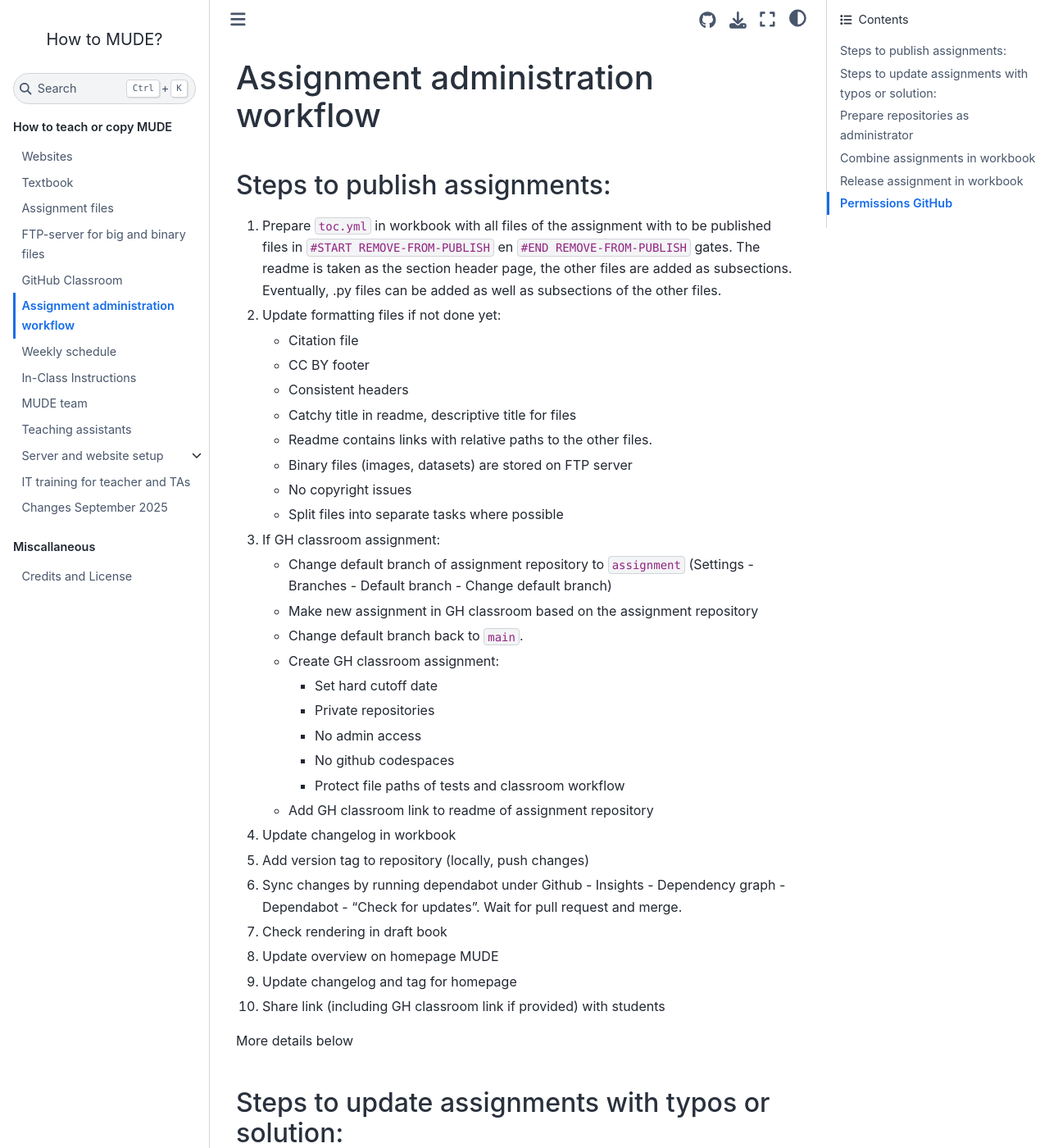
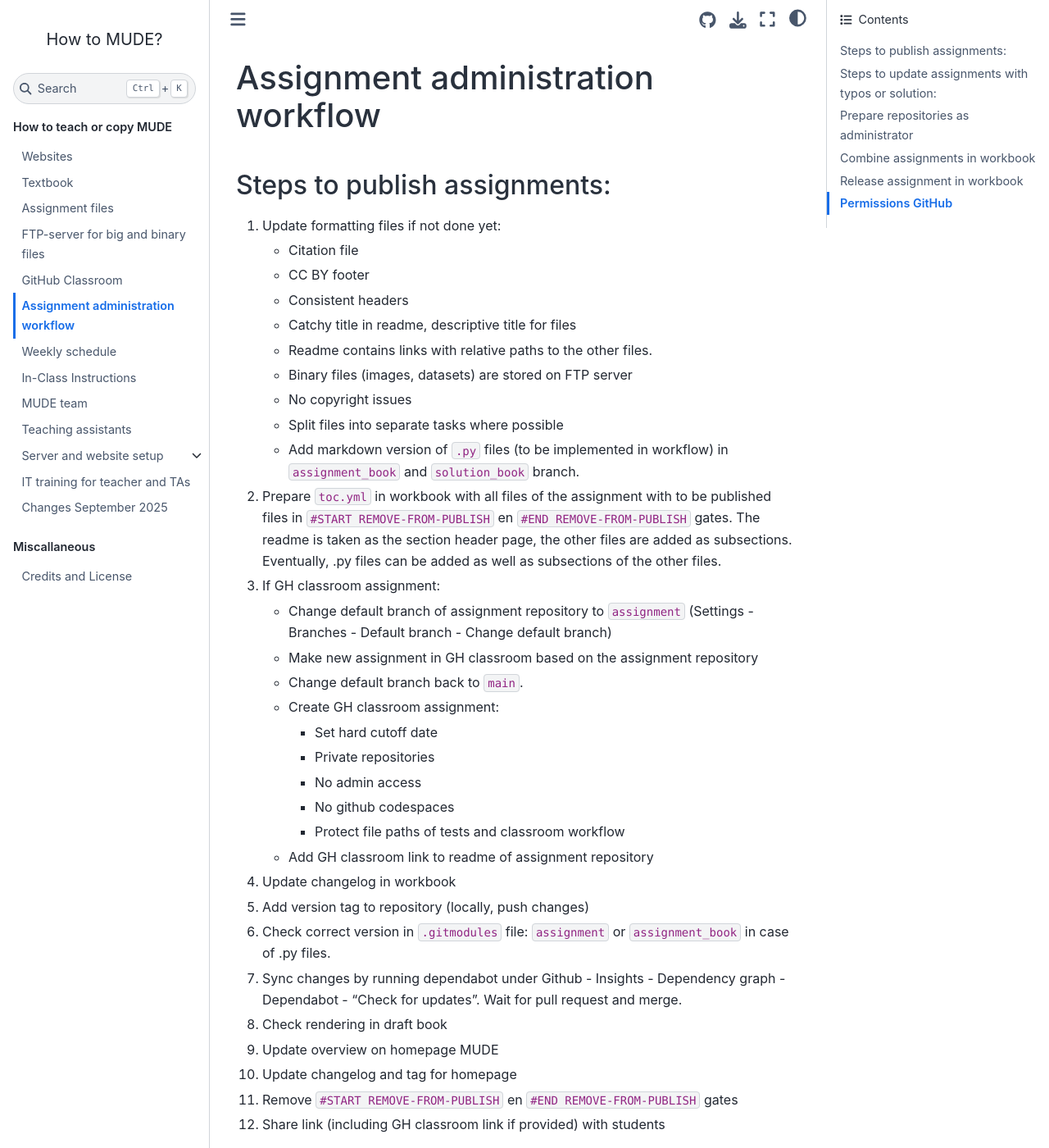
Before and after one commit to TUDelft-MUDE/teacher, a Jupyter Book: the page built from book/assignment_workflow.md, in a window 1280 px wide and 1400 px high. Shown: the whole window at 82% size. Built offline with Jupyter Book 1.0.4 settings and Sphinx 7.4.7 and the Sphinx Book theme 1.1.4, drawn with Linux system fonts in a browser that asks for light colours; comment, search, counter and statistics services are not loaded; some of the changed text lies outside the part shown.

Commit message:
Revise assignment workflow steps and formatting
Reorganize and clarify steps for assignment administration workflow.

```diff
--- a/book/assignment_workflow.md
+++ b/book/assignment_workflow.md
@@ -11,6 +11,10 @@
     - Binary files (images, datasets) are stored on FTP server
     - No copyright issues
     - Split files into separate tasks where possible
+    - Add markdown version of `.py` files (to be implemented in workflow) in `assignment_book` and `solution_book` branch.
+
+2. Prepare `toc.yml` in workbook with all files of the assignment with to be published files in `#START REMOVE-FROM-PUBLISH` en `#END REMOVE-FROM-PUBLISH` gates. The readme is taken as the section header page, the other files are added as subsections. Eventually, .py files can be added as well as subsections of the other files.
+
 3. If GH classroom assignment:
 
     - Change default branch of assignment repository to `assignment` (Settings - Branches - Default branch - Change default branch)
@@ -26,28 +30,31 @@
 
 4. Update changelog in workbook
 5. Add version tag to repository (locally, push changes)
-6. Sync changes by running dependabot under Github - Insights - Dependency graph - Dependabot - "Check for updates". Wait for pull request and merge.
-7. Check rendering in draft book
-8. Update overview on homepage MUDE
-9. Update changelog and tag for homepage
-10. Share link (including GH classroom link if provided) with students
+6. Check correct version in `.gitmodules` file: `assignment` or `assignment_book` in case of .py files.
+7. Sync changes by running dependabot under Github - Insights - Dependency graph - Dependabot - "Check for updates". Wait for pull request and merge.
+8. Check rendering in draft book
+9. Update overview on homepage MUDE
+10. Update changelog and tag for homepage
+11. Remove `#START REMOVE-FROM-PUBLISH` en `#END REMOVE-FROM-PUBLISH` gates
+12. Share link (including GH classroom link if provided) with students
 
 More details below
 
 ## Steps to update assignments with typos or solution:
-1. Update assignment repository
-2. If solution to be published: change branch name in `.gitmodules` file. Eventually add new solution-`.py`-files which were not included before.
-3. Sync changes by running dependabot under Github - Insights - Dependency graph - Dependabot - "Check for updates". Wait for pull request and merge.
-4. If assignment is finished:
+1. Update assignment repository. Include eventual new `.py` files and their `.md` equivalent in case they should have been created in the assignment.
+2. If solution to be published: change branch name in `.gitmodules` file to `solution` or `solution_book`
+3. In case of new `.md` files for `.py` files as part of a solution, update `_toc.yml`
+4. Sync changes by running dependabot under Github - Insights - Dependency graph - Dependabot - "Check for updates". Wait for pull request and merge.
+5. If assignment is finished:
     - Make assignment repository public
     - Remove template checkbox on repository
-5. Update changelog in workbook
-6. Add version tag to repository (locally, push changes)
-7. If GH classroom assignment starts:
+6. Update changelog in workbook
+7. Add version tag to repository (locally, push changes)
+8. If GH classroom assignment starts:
     - Set cutoff date a few minutes in the future
     - Make assignment inactive
-8. If group assignment finished, start grading process
-9. If programming assignment finished, process grades:
+9. If group assignment finished, start grading process
+10. If programming assignment finished, process grades:
     - Download grades from GH classroom
     - Import grades to Brightspace as described [here](https://www.tudelft.nl/en/teaching-support/educational-tools/brightspace/assessing-assignments-grading/manage-grades#exportingimporting-grades), not a friendly process
     - Some students won't be recognized although they are in BS, you'll get prompted with a list of those and have to enter those manually
```
Also changed, not shown: other parts of book/assignment_workflow.md (+2 -2 lines).
